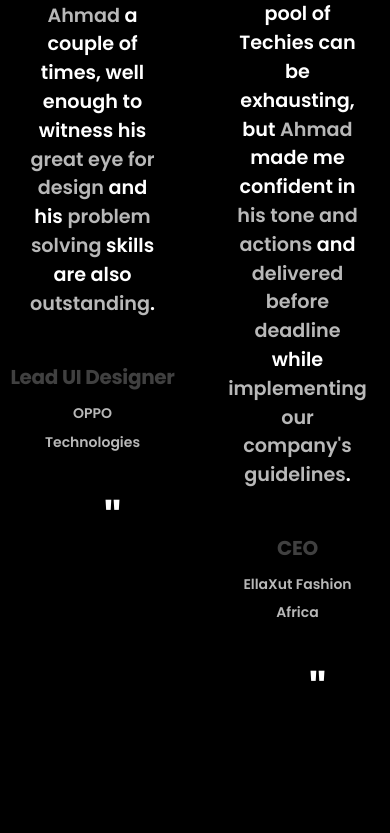
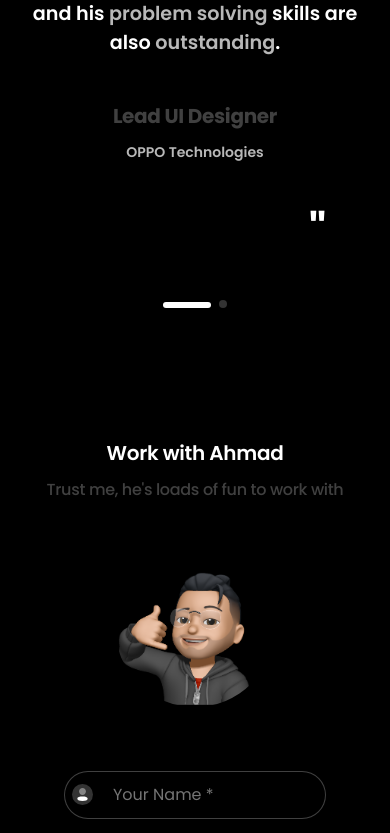
Before and after one commit to ahmaddev-codes/ahmad.dev, a React (Create React App) app: page / in a window 390 px wide. Shown: the part 6282-7115 px from the top of the page. Built offline with nearby package versions, Linux system fonts and the light colour scheme.

Commit message:
Code: edited voucher section display on mobile devices

```diff
--- a/src/components/vouchers/Vouchers.js
+++ b/src/components/vouchers/Vouchers.js
@@ -19,7 +19,7 @@ const Vouchers = () => {
         // install Swiper modules
         modules={[Pagination]}
         spaceBetween={20}
-        slidesPerView={2}
+        slidesPerView={1}
         fadeEffect
         pagination={{ clickable: true }}
         scrollbar={{ draggable: true }}
@@ -30,7 +30,7 @@ const Vouchers = () => {
           },
           768: {
             width: 730,
-            slidesPerView: 1,
+            slidesPerView: 2,
           },
           1024: {
             width: 1000,
```
